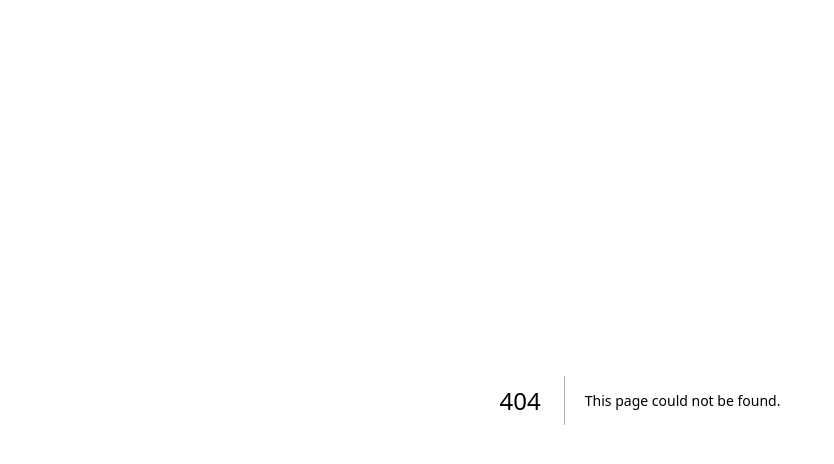
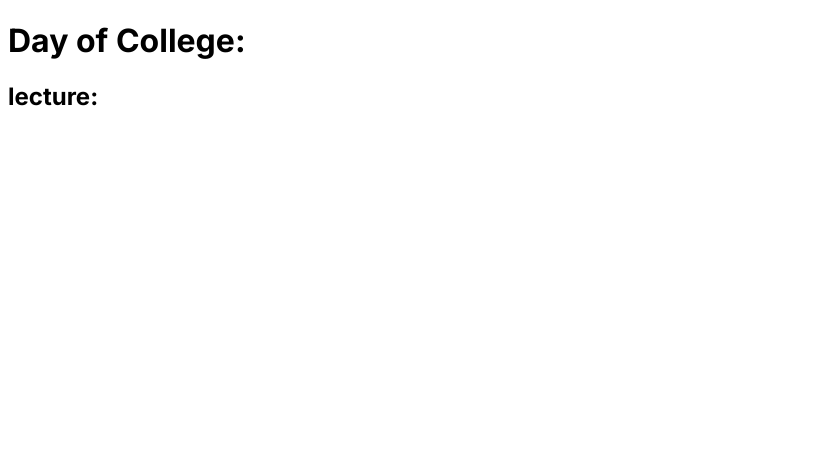
Before and after one commit to patidardeep/next-js, a Next.js app: page /study in a window 1280 px wide. Before the commit this address had no page. Shown: the top 464 px of the page, without its empty margins (0-834 px from the left). Built offline with nearby package versions, Linux system fonts and the light colour scheme.

Commit message:
catch all segmnets in routing

```diff
--- /dev/null
+++ b/src/app/study/[...lecture]/page.js
@@ -0,0 +1,11 @@
+'use client'
+
+export default function Lecture({params}){
+    console.log(params)
+    return(
+        <div>
+            <h1>Day of College:{params.lecture[0]}</h1>
+            <h2>lecture:{params.lecture[1]}</h2>
+        </div>
+    )
+}
```
Also changed, not shown: src/app/study/page.js (added, +7 -0 lines).
